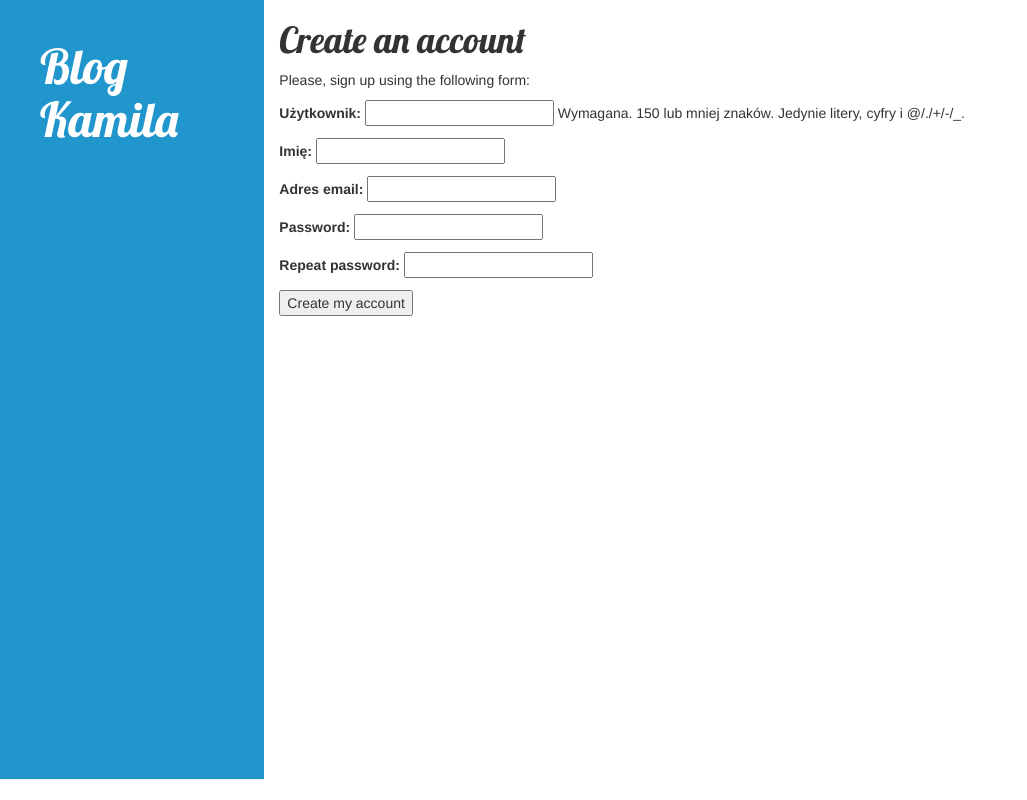
After one commit to kamil-pabin/Django-projects, a Django app: page /register/ in a window 1280 px wide. The commit adds this page. Shown: the whole page, without its empty margins (0-1027 px from the left). Run offline with Django 3.2, Linux system fonts and the light colour scheme; some libraries are stand-ins or nearby versions.

Commit message:
Register naprawione

```diff
--- a/blog/forms.py
+++ b/blog/forms.py
@@ -1,11 +1,50 @@
 from django import forms
 from django.contrib.auth.forms import UserCreationForm
 from django.contrib.auth.models import User
+from django.shortcuts import render, get_object_or_404, redirect
+from django.utils import timezone
+from django.contrib.auth.forms import PasswordChangeForm, UserCreationForm, PasswordResetForm
+from django.contrib.auth import authenticate, login, update_session_auth_hash
+from django.http import HttpResponse
+from django.contrib.auth.models import User
+from django.template.loader import render_to_string
+from django.db.models.query_utils import Q
+from django.utils.http import urlsafe_base64_encode
+from django.contrib.auth.tokens import default_token_generator
+from django.utils.encoding import force_bytes
+from django.contrib.sites.shortcuts import get_current_site
+from django.contrib.auth.models import User
+from django.contrib import messages
+from django.core.mail import send_mail, BadHeaderError
 
 from .models import Post
 
 class PostForm(forms.ModelForm):
-
     class Meta:
         model = Post
         fields = ('title', 'text',)
+
+class NewUserForm(UserCreationForm):
+	email = forms.EmailField(required=True)
+	class Meta:
+		model = User
+		fields = ("username", "password1", "password2")
+
+	def save(self, commit=True):
+		user = super(NewUserForm, self).save(commit=False)
+		if commit:
+			user.save()
+		return user
+
+class UserRegistrationForm(forms.ModelForm):
+	password = forms.CharField(label='Password', widget=forms.PasswordInput)
+	password2 = forms.CharField(label='Repeat password', widget=forms.PasswordInput)
+	class Meta:
+		model = User
+		fields = ('username', 'first_name', 'email')
+
+	def clean_password2(self):
+		cd = self.cleaned_data
+		if cd['password'] != cd ['password2']:
+			raise forms.ValidationError('Passwords don\'t match.')
+		return cd['password2']
--- /dev/null
+++ b/blog/templates/account/register.html
@@ -0,0 +1,12 @@
+{% extends "base.html" %}
+{% block title %}Create an account{% endblock %}
+
+{% block content %}
+	<h1>Create an account</h1>
+    <p>Please, sign up using the following form:</p>
+    <form method="post">
+        {{ user_form.as_p }}
+        {% csrf_token %}
+        <p><input type="submit" value="Create my account"></p>
+    </form>
+{% endblock %}
--- a/blog/templates/blog/post_detail.html
+++ b/blog/templates/blog/post_detail.html
@@ -1,4 +1,4 @@
-{% extends 'blog/base.html' %}
+{% extends 'base.html' %}
 
 {% block content %}
     <div class="post">
--- a/blog/templates/blog/post_edit.html
+++ b/blog/templates/blog/post_edit.html
@@ -1,4 +1,4 @@
-{% extends 'blog/base.html' %}
+{% extends 'base.html' %}
 
 {% block content %}
     <h2>Nowy post</h2>
--- a/blog/templates/blog/post_list.html
+++ b/blog/templates/blog/post_list.html
@@ -1,4 +1,4 @@
-{% extends 'blog/base.html' %}
+{% extends 'base.html' %}
 {% load blog_tags %}
 
 {% block content %}
--- a/blog/templates/password/password_reset.html
+++ b/blog/templates/password/password_reset.html
@@ -1,5 +1,5 @@
-{% extends 'blog/base.html' %}
-
+{% extends 'base.html' %}
+<p>Witam!</p>
 
 {% block content %}
 
--- a/blog/templates/password/password_reset_complete.html
+++ b/blog/templates/password/password_reset_complete.html
@@ -1,4 +1,4 @@
-{% extends 'blog/base.html' %}
+{% extends 'base.html' %}
 
 {% block content %}
 
--- a/blog/templates/password/password_reset_confirm.html
+++ b/blog/templates/password/password_reset_confirm.html
@@ -1,4 +1,4 @@
-{% extends 'blog/base.html' %}
+{% extends 'base.html' %}
 
 {% block content %}
 
--- a/blog/templates/password/password_reset_done.html
+++ b/blog/templates/password/password_reset_done.html
@@ -1,4 +1,4 @@
-{% extends 'blog/base.html' %}
+{% extends 'base.html' %}
 
 
 {% block content %}
--- a/blog/templates/password/password_reset_email.txt
+++ b/blog/templates/password/password_reset_email.txt
@@ -11,3 +11,5 @@ Sincerely,
 Twój najwspanialszy Kamil Pabin
 
 {% endautoescape %}
+
+No skopiuj link i wklej w przegladarke, albo cie zasypie 404
--- a/blog/templates/registration/login.html
+++ b/blog/templates/registration/login.html
@@ -1,5 +1,5 @@
-{% extends "blog/base.html" %}
-
+{% extends "base.html" %}
+{% load static %}
 {% block title %}
 Login Here
 {% endblock %}
@@ -10,6 +10,8 @@ Login Here
 <p>Złe dane logowania. Ić stond</p>
 {% endif %}
 <p>
+    <p>Dzien dobry!</p>
+    <div id="XDXD"> ABCD</div>
 <form method="post" action="{% url 'login' %}">
   {% csrf_token %}
   <table>
--- a/blog/urls.py
+++ b/blog/urls.py
@@ -1,17 +1,21 @@
 from django.urls import path
-from . import views
 from django.conf.urls import url
 from django.contrib.auth import views as auth_views
 from django.contrib.auth.models import User
 from django.contrib import admin
+from . import views
 
 urlpatterns = [
     path('', views.post_list, name='post_list'),
+
     path('login/', views.login, name='login'),
+    path('register/', views.register, name='register'),
+
+    path('logout/', auth_views.logout_then_login, name='logout_then_login'),
+
     path('password_change/', auth_views.PasswordChangeView, name='PasswordChangeView'),
-    path('logout/', auth_views.logout_then_login, name='logout_then_login'),
     path('password_reset/', views.password_reset_request, name='password_reset'),
-    path('change_password/', auth_views.PasswordChangeView.as_view()),
+
     path('post/<int:pk>/', views.post_detail, name='post_detail'),
     path('post/new', views.post_new, name='post_new'),
     path('post/<int:pk>/edit/', views.post_edit, name='post_edit'),
--- a/blog/views.py
+++ b/blog/views.py
@@ -15,7 +15,7 @@ from django.contrib import messages
 from django.core.mail import send_mail, BadHeaderError
 
 from .models import Post
-from .forms import PostForm
+from .forms import PostForm, NewUserForm, UserRegistrationForm
 
 
 def base(request):
@@ -70,7 +70,7 @@ def password_reset_request(request):
 			if associated_users.exists():
 				for user in associated_users:
 					subject = "Password Reset Requested"
-					email_template_name = "main/password/password_reset_email.txt"
+					email_template_name = "blog/password/password_reset_email.txt"
 					c = {
 					"email":user.email,
 					'domain':'127.0.0.1:8000',
@@ -88,3 +88,30 @@ def password_reset_request(request):
 					return redirect ("/password_reset/done/")
 	password_reset_form = PasswordResetForm()
 	return render(request=request, template_name="main/password/password_reset.html", context={"password_reset_form":password_reset_form})
+
+def register_request(request):
+	if request.method == "POST":
+		regform = NewUserForm(request.POST)
+		if regform.is_valid():
+			user = regform.save()
+			login(request, user)
+			messages.success(request, "Registration successful." )
+			return redirect("blog/base.html")
+		messages.error(request, "Unsuccessful registration. Invalid information.")
+	regform = NewUserForm()
+	return render (request=request, template_name="registration/register.html", context={"register_form":form})
+#nie dziala crispy form w pliku register.html, cala reszta dziala, ale nie moge tych form tam wyswietlic bo wywala blad 500
+
+def register(request):
+	if request.method == 'POST':
+		user_form = UserRegistrationForm(request.POST)
+		if user_form.is_valid():
+			new_user = user_form.save(commit=False)
+			new_user.set_password(
+				user_form.cleaned_data['password'])
+			new_user.save()
+			Profile.objects.create(user=new_user)
+			return render(request, 'account/register_done.html', {'new_user': new_user})
+	else:
+		user_form = UserRegistrationForm()
+	return render(request, 'account/register.html', {'user_form': user_form})
--- a/strona/static/css/blog.css
+++ b/static/css/blog.css
@@ -1,9 +1,9 @@
 h1 a, h2 a {
-    color: #C25100;
+    color: #000000;
     font-family: 'Lobster';
 }
 .page-header {
-    background-color: #C25100;
+    background-color: #2196cc;
     margin-top: 0;
     padding: 20px 20px 20px 40px;
 }
@@ -42,3 +42,11 @@ h1, h2, h3, h4 {
 .post h2 a, .post h1 a:visited {
     color: #000000;
 }
+
+#XDXD{
+    color:red;
+}
+body{
+    display:flex;
+    margin:auto;
+}
--- a/strona/urls.py
+++ b/strona/urls.py
@@ -1,6 +1,8 @@
 from django.contrib import admin
 from django.urls import path, include
 from django.contrib.auth import views as auth_views
+from django.conf import settings
+from django.conf.urls.static import static
 from blog import views
 
 urlpatterns = [
@@ -11,7 +13,6 @@ urlpatterns = [
     path('blog/', include('blog.urls')),
     path('', include("django.contrib.auth.urls")),
     path('', include ('blog.urls')),
-
     path('accounts/login/', auth_views.LoginView.as_view(), name='login'),
     path('accounts/logout/', auth_views.LogoutView.as_view(next_page='/'), name='logout'),
     path('accounts/', include('django.contrib.auth.urls')),
```
Also changed, not shown: blog/templates/account/register_done.html (added, +12 -0 lines), blog/templates/base.html (renamed from blog/templates/blog/base.html).
